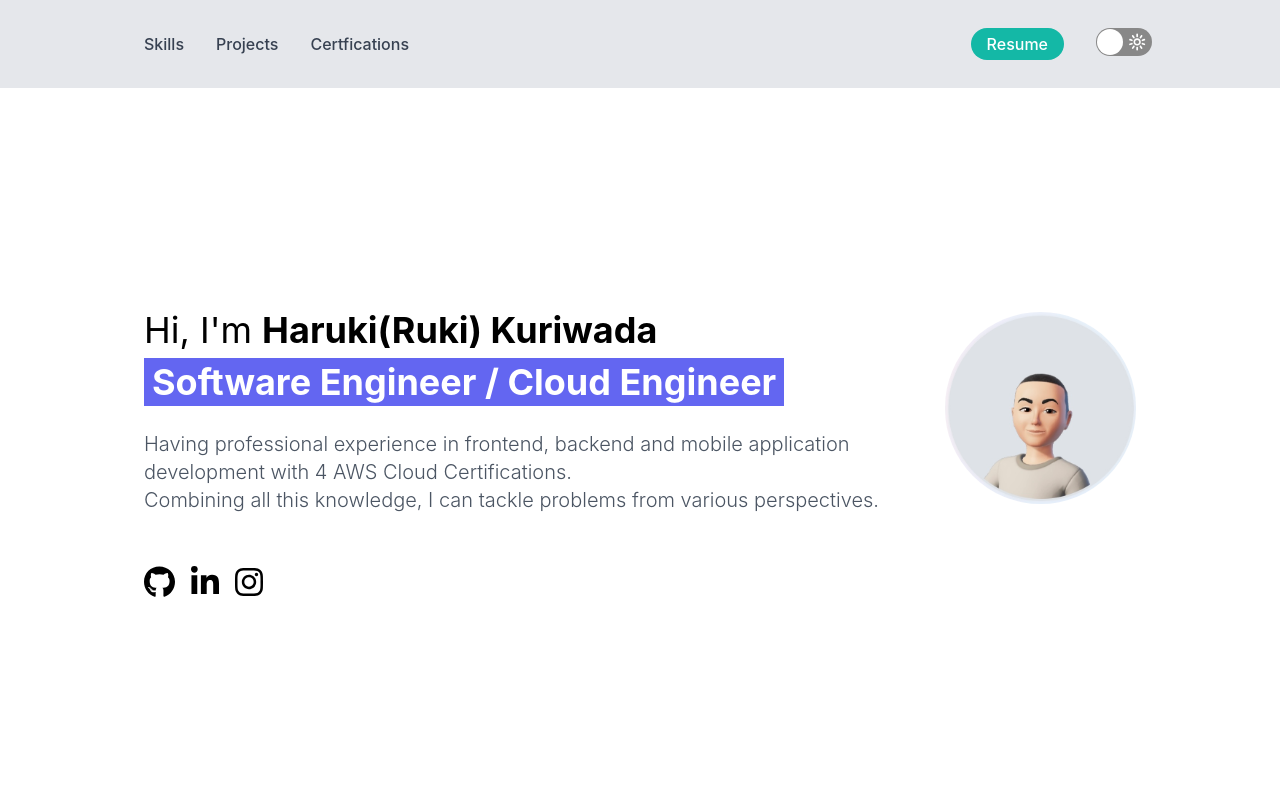
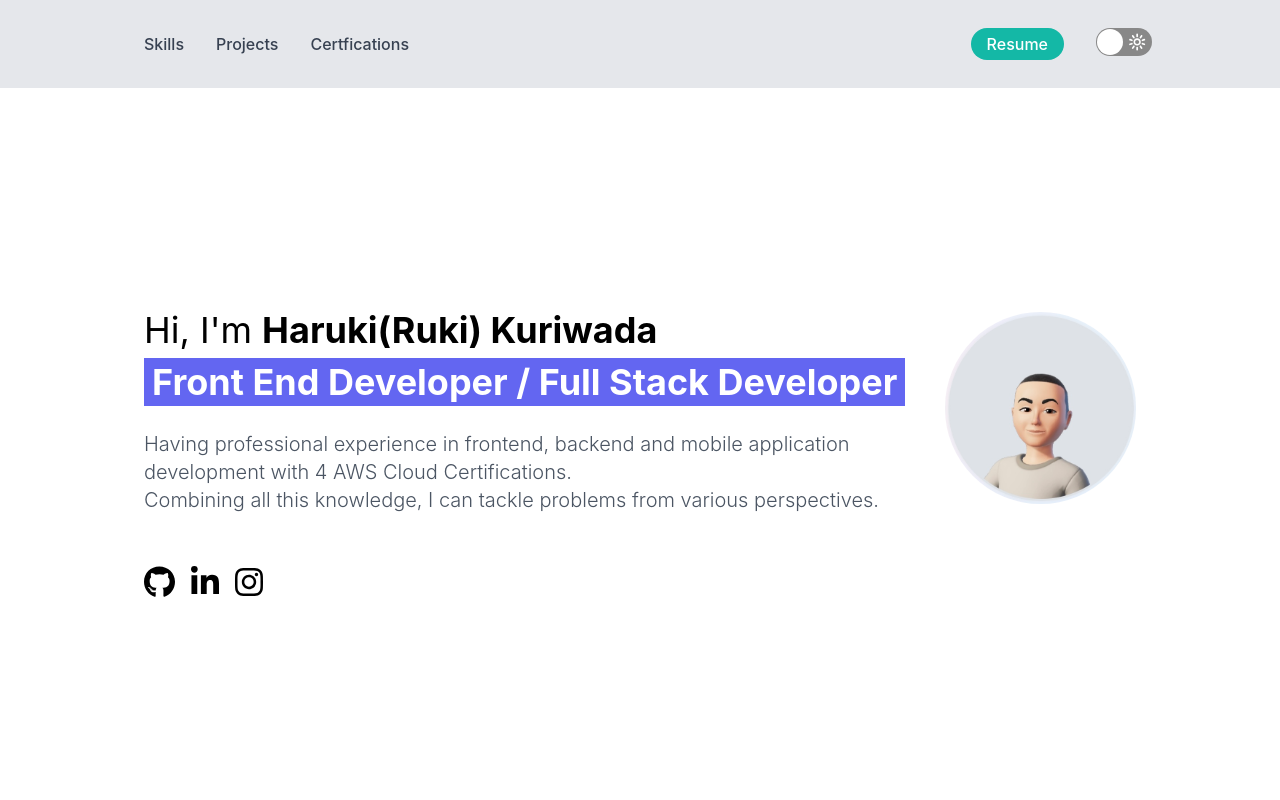
Before and after one commit to kuri-sun/customizable-portfolio, a React (Create React App) app: page / in a window 1280 px wide. Shown: the top 800 px of the page. Built offline with nearby package versions, Linux system fonts and the light colour scheme.

Commit message:
Changed the Hiro title

```diff
--- a/src/components/Hiro.js
+++ b/src/components/Hiro.js
@@ -40,7 +40,7 @@ export default function Hiro(props) {
                 } md:bg-indigo-500 mt-2 md:px-2 py-1 w-fit`}
               >
                 <p className="text-4xl text-indigo-500 md:text-white font-bold">
-                  Software Engineer / Cloud Engineer
+                  Front End Developer / Full Stack Developer
                 </p>
               </div>
               <br />
```
